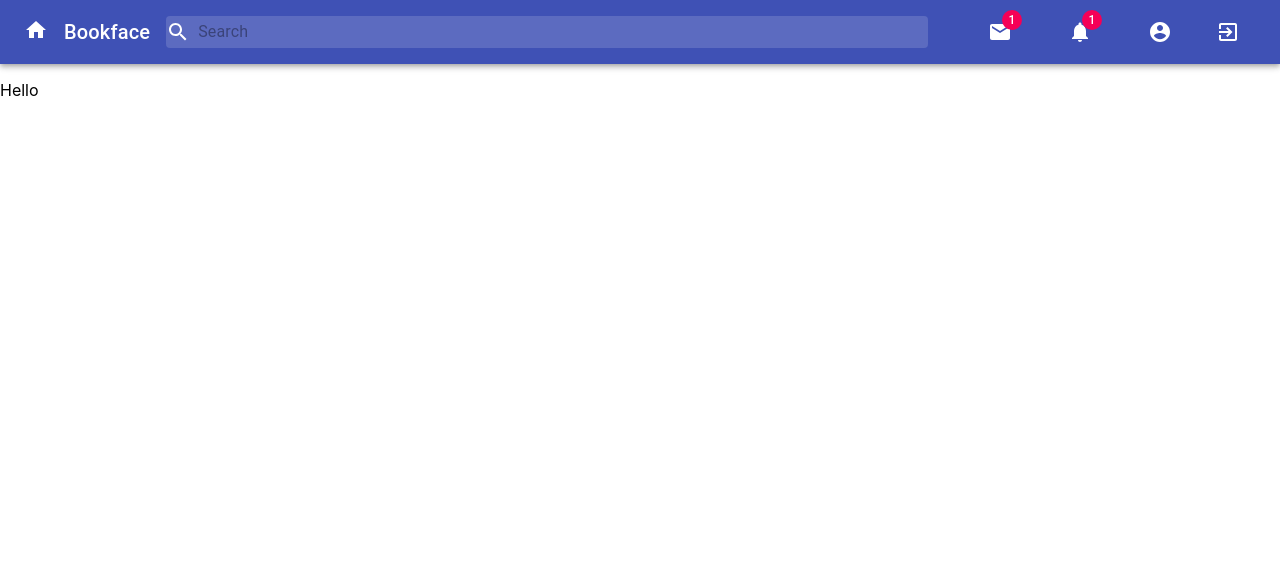
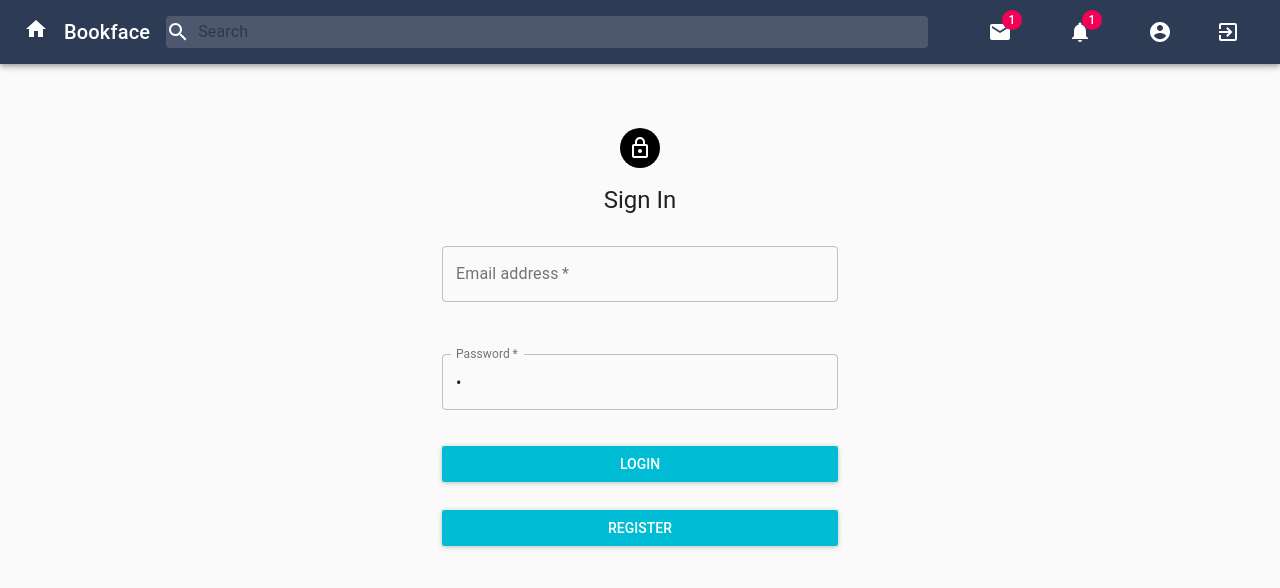
Before and after one commit to FusProgramming/WebFinal, a React (Create React App) app: page / in a window 1280 px wide. Shown: the top 588 px of the page. Built offline with nearby package versions, Linux system fonts and the light colour scheme.

Commit message:
Login & Register Set

```diff
--- a/package.json
+++ b/package.json
@@ -7,7 +7,8 @@
     "material-ui": "^0.20.2",
     "react": "^16.12.0",
     "react-dom": "^16.12.0",
-    "react-scripts": "3.2.0"
+    "react-scripts": "3.2.0",
+    "prop-types": "latest"
   },
   "scripts": {
     "start": "react-scripts start",
--- a/src/App.js
+++ b/src/App.js
@@ -6,7 +6,6 @@ import {
   Route,
 } from "react-router-dom";
 
-import ProfilePage from "./pages/ProfilePage";
 import LoginPage from "./pages/LoginPage"
 import RegisterPage from "./pages/RegisterPage";
 import HomePage from "./pages/HomePage";
@@ -17,18 +16,17 @@ class App extends React.Component {
     return (
         <Router>
           <div>
-            <NavigationBar/>
             <Switch>
-              <Route path="/">
+              <Route path="/HomePage">
+                <NavigationBar/>
                 <HomePage/>
               </Route>
-              <Route path="/ProfilePage">
-                <ProfilePage/>
-              </Route>
               <Route path="/RegisterPage">
+
                 <RegisterPage/>
               </Route>
-              <Route path="/LoginPage">
+              <Route path="/">
+                <NavigationBar/>
                 <LoginPage/>
               </Route>
 
--- a/src/navigation/NavigationBar.js
+++ b/src/navigation/NavigationBar.js
@@ -12,7 +12,7 @@ import Badge from "@material-ui/core/Badge";
 import MailIcon from '@material-ui/icons/Mail';
 import MenuItem from "@material-ui/core/MenuItem";
 import NotificationsIcon from '@material-ui/icons/Notifications';
-import { AccountCircle } from "@material-ui/icons";
+import {AccountCircle} from "@material-ui/icons";
 import SvgIcon from "@material-ui/core/SvgIcon";
 import { withRouter } from 'react-router-dom'
 import {Tooltip} from "@material-ui/core";
@@ -23,6 +23,7 @@ class NavigationBar extends React.Component {
         super(props);
         this.state = {
         };
+
         this.handleLoginOpen = this.handleLoginOpen.bind(this);
         this.handleRegisterOpen = this.handleRegisterOpen.bind(this);
         this.handleHomeOpen = this.handleHomeOpen.bind(this);
@@ -35,7 +36,7 @@ class NavigationBar extends React.Component {
      */
     handleLoginOpen = () => {
         const { history } = this.props;
-        history.push('/LoginPage')
+        history.push('/')
     };
 
     /**
@@ -54,17 +55,21 @@ class NavigationBar extends React.Component {
         const { history } = this.props;
         history.push('/')
     };
+
     /**
      * Called when the 'Home' button is pressed.
      * Navigates to the {@link HomePage}.
      */
     handleHomeOpen = () => {
         const { history } = this.props;
-        history.push('/')
+        history.push('/HomePage')
     };
+
     render() {
+        const menuId = 'primary-search-account-menu'
         return (
-            <AppBar position={"static"}>
+            <AppBar position={"static"}
+                    style={{ background: '#2E3B55' }}>
                 <Toolbar>
                     <Tooltip title="Home">
                         <div style={{
@@ -135,11 +140,12 @@ class NavigationBar extends React.Component {
                             </MenuItem>
                         </Tooltip>
                     </div>
-                    <div >
+                    <div onCLick = { this.handleLoginOpen }>
                         <Tooltip title="Profile">
                             <MenuItem >
                                 <IconButton
                                     aria-label="account of current user"
+                                    aria-controls= { menuId }
                                     aria-haspopup="true"
                                     color="inherit" >
                                     <AccountCircle/>
--- a/src/pages/LoginPage.js
+++ b/src/pages/LoginPage.js
@@ -20,8 +20,8 @@ class LoginPage extends React.Component {
     constructor(props) {
         super(props);
         this.state = {
-            emailAddress: '',
-            password: '',
+            userName: " ",
+            password: " ",
             handleClick: ' ',
             isAuthenticated: false
         };
@@ -36,18 +36,18 @@ class LoginPage extends React.Component {
      * Navigates to the {@link HomePage}.
      */
     handleHomeOpen = () => {
-        const { history } = this.props
+        const { history } = this.props;
         history.push('/HomePage')
-    }
+    };
 
     /**
      * Called when the 'Register' button is pressed.
      * Navigates to the {@link RegisterPage}.
      */
     handleRegisterOpen = () => {
-        const { history } = this.props
+        const { history } = this.props;
         history.push('/RegisterPage')
-    }
+    };
 
     //handles email address entered
     handleEmailAddressChange(event) {
@@ -66,7 +66,6 @@ class LoginPage extends React.Component {
     render() {
         const {emailAddress} = this.state;
         const {password} = this.state;
-        const emailIsValid = emailAddress.includes('@');
 
         return (
             <Container component="main" maxWidth="xs">
@@ -104,9 +103,7 @@ class LoginPage extends React.Component {
                                 <Grid item xs={12}>
                                     <p>
                                         <RaisedButton label="Login" primary={true}
-                                                      onClick={emailIsValid ? this.handleHomeOpen:<Typography component={"h1"} variant={"h5"}>
-                                                          Please enter a valid email address, must include @
-                                                      </Typography>}
+                                                      onClick={this.handleHomeOpen}
                                                       fullWidth
                                                       variant = 'contained'
                                                       color = 'primary'
```
Also changed, not shown: src/pages/RegisterPage.js (+4 -4 lines).
